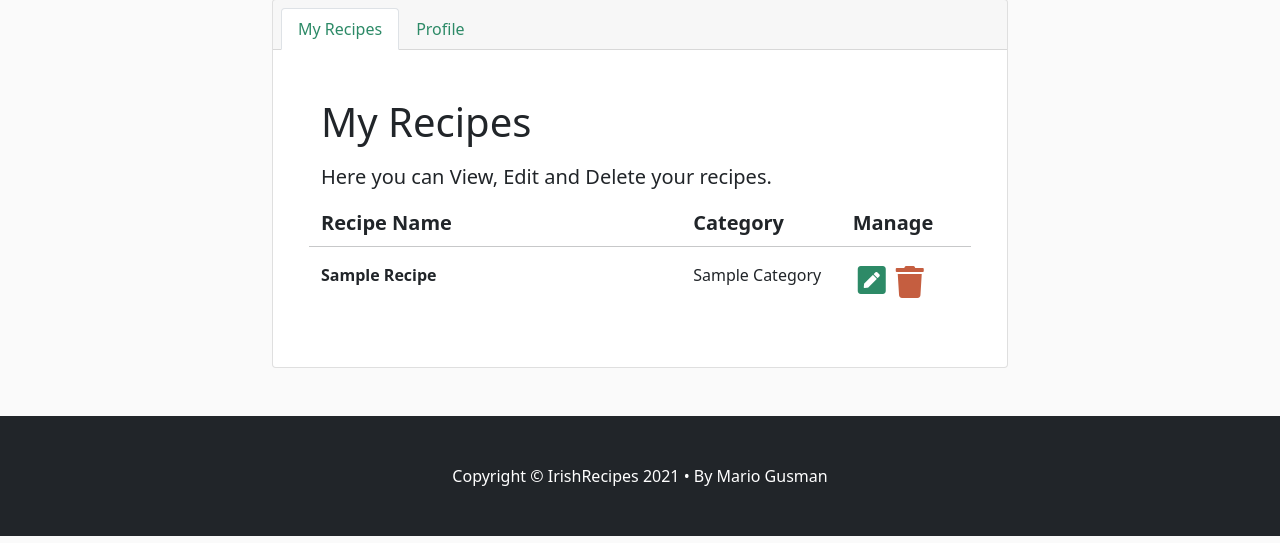
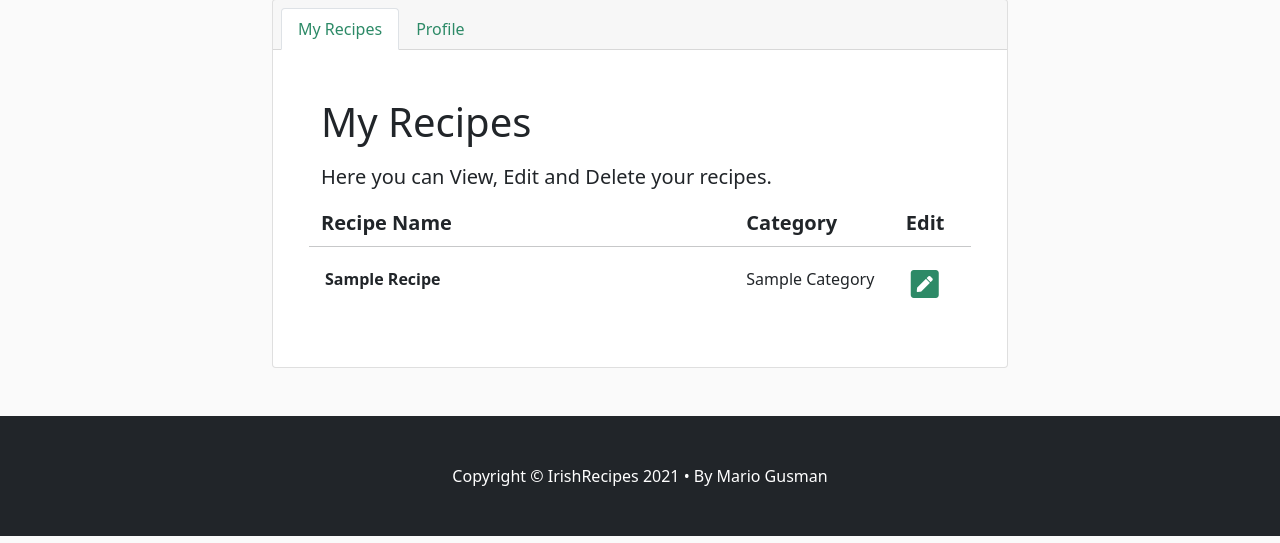
Before and after one commit to mariogusman/MS3-Irish-Recipes, a Flask app: page /profile/1 in a window 1280 px wide. Shown: the part 123-666 px from the top of the page. Run offline with Flask 2, Linux system fonts and the light colour scheme; the visitor is signed in with stand-in values (Sample User, id 1); a database or web service that is not in the repository returns one stand-in record (values such as "Sample title"); some libraries are stand-ins or nearby versions; some web fonts are replaced.

Commit message:
Moves Delete Modal into Edit page

```diff
--- a/app.py
+++ b/app.py
@@ -1,5 +1,6 @@
 import os
 from types import MethodDescriptorType
+from dns.query import receive_udp
 from flask import Flask, flash, render_template, redirect, request, session, url_for
 from flask_pymongo import PyMongo
 from bson.objectid import ObjectId
@@ -169,6 +170,13 @@ def edit_recipe(recipe_id):
     return redirect(url_for("login"))
 
 
+@app.route("/delete/<recipe_id>")
+def delete(recipe_id):
+    mongo.db.recipes.remove({"_id": ObjectId(recipe_id)})
+    flash("Recipe Successfully Deleted!")
+    return redirect(url_for("profile", username=session["user"]))
+
+
 @app.route("/logout")
 def logout():
     # Removes 'user' from 'session' Cookie
--- a/static/css/style.css
+++ b/static/css/style.css
@@ -89,6 +89,9 @@ select > .recipe-form {
 .remove-input:hover{
     color: darkred;
 }
+.profile-recipe-table:hover{
+    background-color: whitesmoke;
+}
 
 #recipeImageUpload{
     cursor:pointer;
--- a/templates/profile.html
+++ b/templates/profile.html
@@ -63,9 +63,9 @@
                             <div class="row">
                                 <!-- Labels -->
                                 <div class="fw-bold fs-5 d-flex flex-row ">
-                                    <div class="col-7">Recipe Name</div>
+                                    <div class="col-8">Recipe Name</div>
                                     <div class="col-3">Category</div>
-                                    <div class="col-2">Manage</div>
+                                    <div class="col-1">Edit</div>
                                 </div>
                                 <hr class="mt-2">
 
@@ -74,53 +74,25 @@
 
                                     {% if recipes %}
                                     {% for recipe in recipes %}
-                                    <li class="d-flex flex-row">
-                                        <div class="col-7">
-                                            <p class="fw-bold">{{ recipe.title.title() }}</p>
+                                    <li class="d-flex flex-row profile-recipe-table rounded">
+                                        <div class="col-8 ps-1">
+                                            <p class="fw-bold m-0 p-0 pt-1 g-0">{{ recipe.title.title() }}</p>
                                         </div>
-                                        <div class="col-3">{{ recipe.category.title().replace("_", " & ") }}</div>
-                                        <div class="col-2 d-flex flex-row align-content-start">
+                                        <div class="col-3">
+                                            <p class="m-0 p-0 pt-1 g-0">{{ recipe.category.title().replace("_", " & ")
+                                                }}</p>
+                                        </div>
+                                        <div class="col-1 d-flex flex-row align-content-start">
                                             <!-- Edit button -->
                                             <a href="{{ url_for('edit_recipe', recipe_id=recipe._id) }}">
-                                                <button type="button" class="btn g-0 m-0 p-0">
+                                                <button type="button" class="btn g-0 m-0 p-0 pt-1">
                                                     <i class="fas fa-pen-square fa-2x mx-1"></i>
                                                 </button>
                                             </a>
-                                            <!-- Delete button -->
-
-                                            <button class="btn g-0 m-0 p-0" data-bs-toggle="modal"
-                                                data-bs-target="#deleteRecipeModal">
-                                                <i class="fas fa-trash fa-2x mx-1"></i>
-                                            </button>
                                         </div>
                                     </li>
 
-                                    <!-- Delete Recipe Modal -->
-                                    <div class="modal fade" id="deleteRecipeModal" tabindex="-1"
-                                        aria-labelledby="deleteRecipeModalLabel" aria-hidden="true">
-                                        <div class="modal-dialog">
-                                            <div class="modal-content">
-                                                <div class="modal-header">
-                                                    <h5 class="modal-title" id="deleteRecipeModalLabel"> <i
-                                                            class="fas fa-exclamation-triangle"></i> Delete Recipe
-                                                    </h5>
-                                                    <button type="button" class="btn-close" data-bs-dismiss="modal"
-                                                        aria-label="Close"></button>
-                                                </div>
-                                                <div class="modal-body">
-                                                    <p class="lead">Are you sure you want to delete <strong>
-                                                            {{ recipe.title.title() }}</strong>?<br>
-                                                        This action <strong>cannot</strong> be reverted.
-                                                    </p>
-                                                </div>
-                                                <div class="modal-footer">
-                                                    <button type="button" class="btn btn-secondary"
-                                                        data-bs-dismiss="modal">Cancel</button>
-                                                    <button type="button" class="btn btn-danger">Delete</button>
-                                                </div>
-                                            </div>
-                                        </div>
-                                    </div>
+
 
                                     {% endfor %}
                                     {% endif %}
```
Also changed, not shown: templates/edit_recipe.html (+39 -2 lines).
